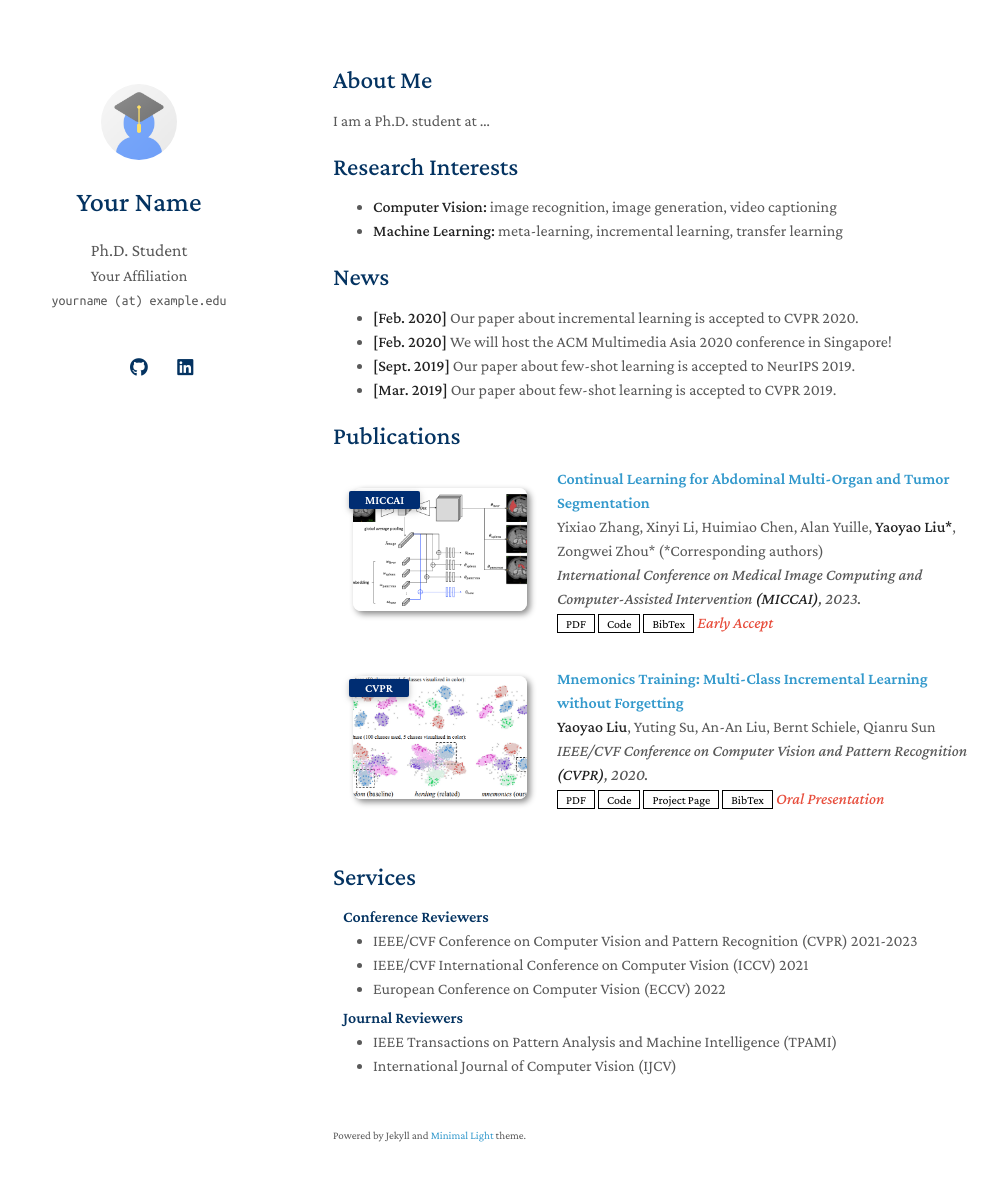
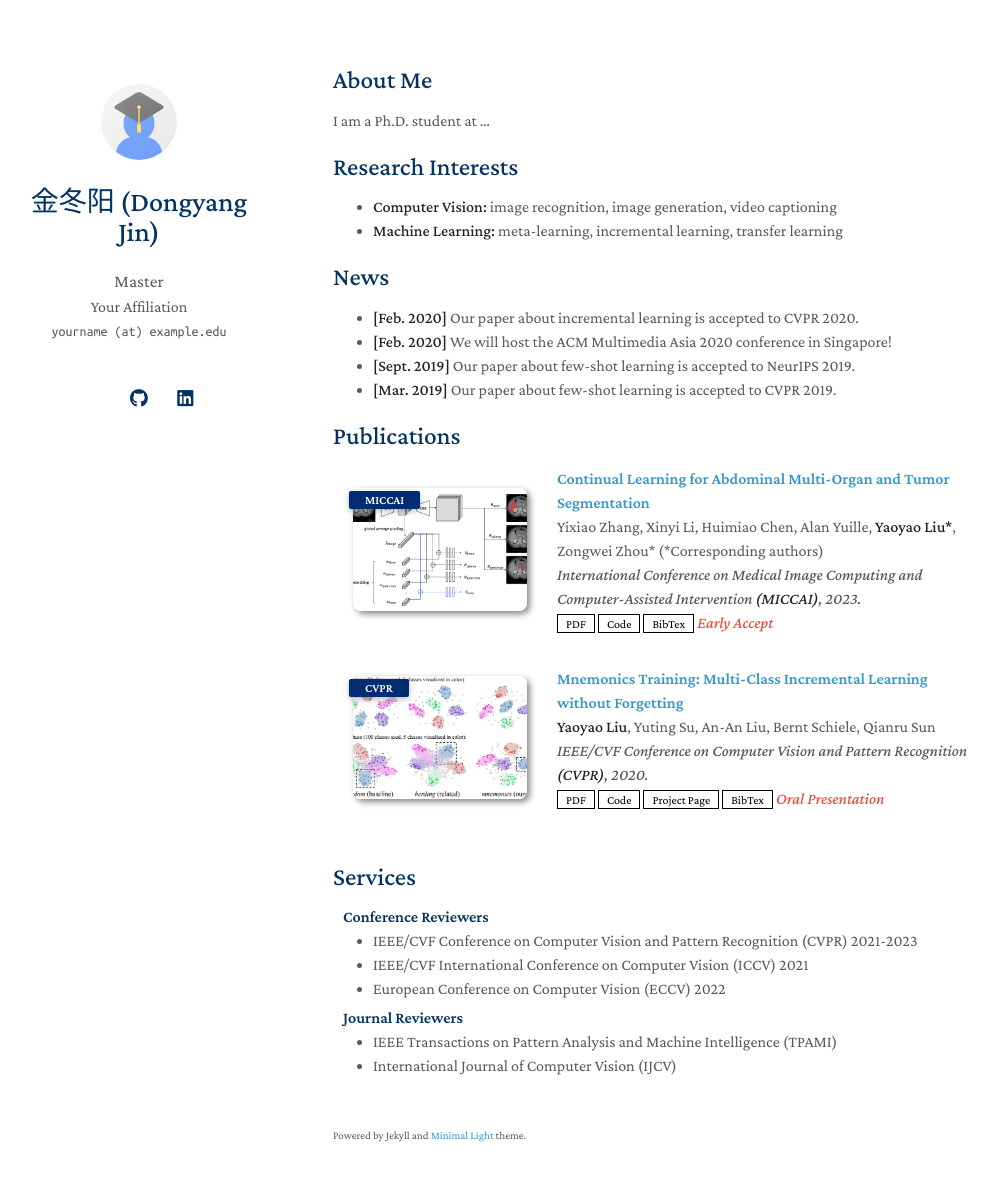
Before and after one commit to jdyjjj/jdyjjj.github.io, a Jekyll site: the page built from index.md, in a window 1280 px wide and 1216 px high. Shown: the top 1181 px of the window, without its empty margins (137-1135 px from the left). Built offline with Jekyll 4.4.1, drawn with Linux system fonts in a browser that asks for light colours; a style sheet for code colours, icons or effects is not loaded; our own code applies the rules of GitHub Pages for plain Markdown files.

Commit message:
Update _config.yml

```diff
--- a/_config.yml
+++ b/_config.yml
@@ -1,6 +1,6 @@
 # Basic Information
-title: Your Name
-position: Ph.D. Student
+title: 金冬阳 (Dongyang Jin)
+position: Master
 affiliation: Your Affiliation
 email: yourname (at) example.edu
 
```
